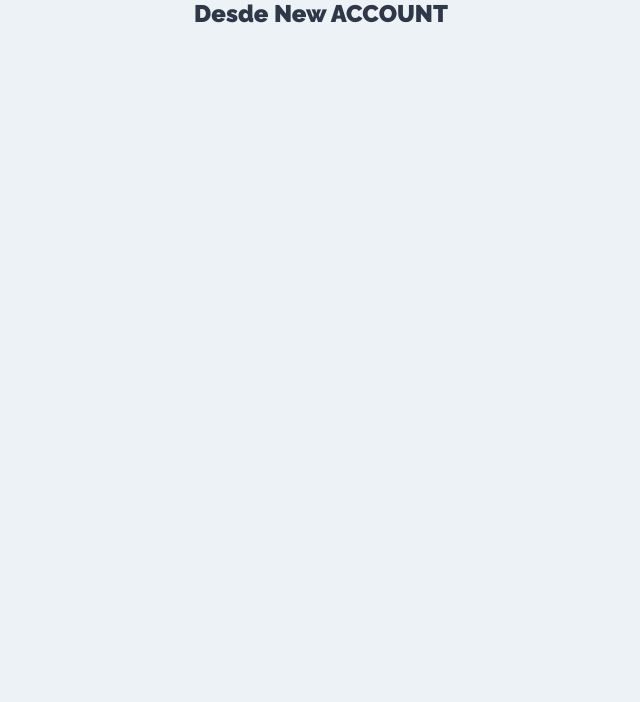
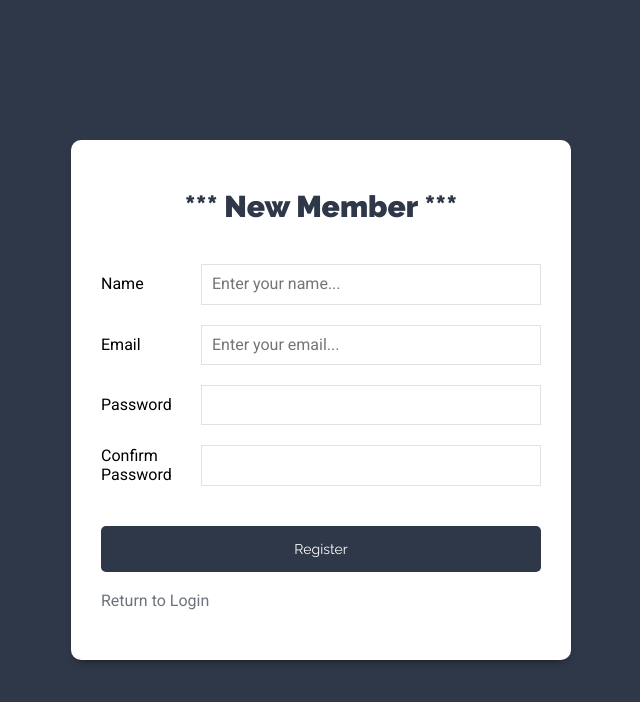
Before and after one commit to vidal-Rosc/MERN, a React (Create React App) app in the folder FrontEnd/client/: page /new-account in a window 1280 px wide. Shown: the top 702 px of the page, without its empty margins (319-959 px from the left). Built offline with nearby package versions, Linux system fonts and the light colour scheme.

Commit message:
componente de registro realizado

```diff
--- a/FrontEnd/client/src/components/auth/NewAccount.js
+++ b/FrontEnd/client/src/components/auth/NewAccount.js
@@ -1,9 +1,112 @@
-import React from 'react';
+import React, { useState } from 'react';
+import {Link } from 'react-router-dom';
+
 
 
 const NewAccount = () => {
+
+    //Definimos el state
+    const [user, handleUser] = useState({
+        name: '',
+        email: '',
+        password: '',
+        repeatedpassword: ''
+    });
+
+    //Extraemos el email y password del user
+    const {name, email, password, repeatedpassword } = user;
+
+    const onChange = e => {
+        handleUser({
+            ...user,
+            [e.target.name] : e.target.value
+        })
+    }
+
+    //Al iniciar session
+    const onSubmit = e => {
+        e.preventDefault();
+
+        //Validar formulario
+
+        //Validar que el password sea minimo de 5 caracteres
+
+
+        //Validar que el password y el repeatedpassword sean lo mismo
+
+
+        //Enviarlo al action
+
+    }
+
+
     return (
-        <h2>Desde New ACCOUNT</h2>
+        <div className="form-usuario">
+            <div className="contenedor-form sombra-dark">
+                <h1>*** New Member ***</h1>
+
+                <form
+                    onSubmit={onSubmit}
+                >
+
+                    <div className="campo-form">
+                        <label htmlFor="name">Name</label>
+                        <input
+                            type="text"
+                            id="name"
+                            name="name"
+                            value={name}
+                            placeholder="Enter your name..."
+                            onChange={onChange}
+                        />
+                    </div>
+                    <div className="campo-form">
+                        <label htmlFor="email"> Email</label>
+                        <input
+                            type="email"
+                            id="email"
+                            name="email"
+                            value={email}
+                            placeholder="Enter your email..."
+                            onChange={onChange}
+                        />
+                    </div>
+
+                    <div className="campo-form">
+                        <label htmlFor="password"> Password</label>
+                        <input
+                            type="password"
+                            id="password"
+                            name="password"
+                            value={password}
+                            onChange={onChange}
+                        />
+                    </div>
+
+                    <div className="campo-form">
+                        <label htmlFor="repeatedpassword">Confirm Password</label>
+                        <input
+                            type="password"
+                            id="repeatedpassword"
+                            name="repeatedpassword"
+                            value={repeatedpassword}
+                            onChange={onChange}
+                        />
+                    </div>
+
+                    <div className="campo-form">
+                        <input
+                            type="submit"
+                            className="btn btn-primario btn-block"
+                            value="Register"
+                        />
+                    </div>
+                </form>
+                <Link to={'/'} className="enlace-cuenta">
+                        Return to Login
+                </Link>
+            </div>
+        </div>
      );
 }
 
```
